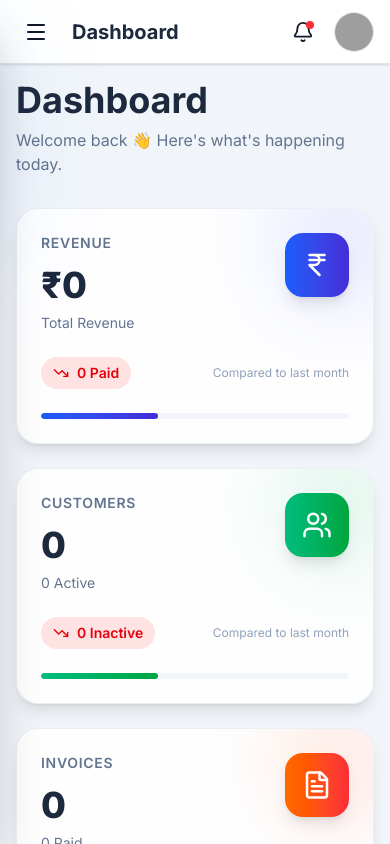
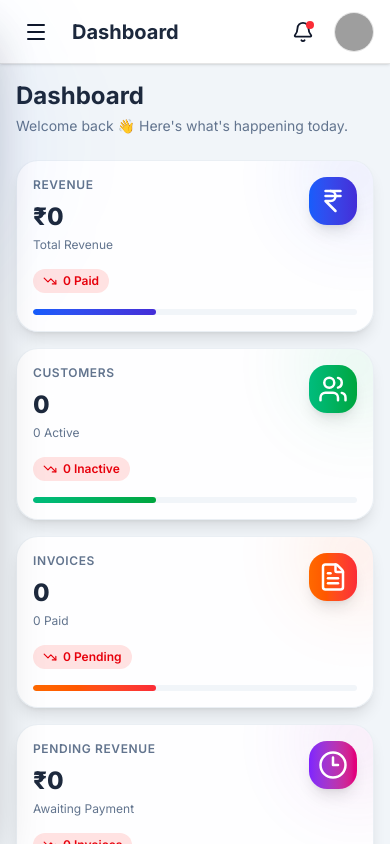
Before and after one commit to tanishktyagi17/brandspire-crm, a React (Vite) app in the folder client/: page /dashboard in a window 390 px wide. Built offline with nearby package versions, Linux system fonts and the light colour scheme; sample sign-in values are in the browser's storage; grey boxes are pictures that could not be loaded.

Commit message:
Make dashboard fully responsive for mobile devices

```diff
--- a/client/src/components/dashboard/QuickActions.jsx
+++ b/client/src/components/dashboard/QuickActions.jsx
@@ -14,48 +14,42 @@ const actions = [
     title: "Customer",
     subtitle: "Add Customer",
     icon: UserPlus,
-    color:
-      "from-blue-500 to-indigo-600",
+    color: "from-blue-500 to-indigo-600",
     path: "/customers",
   },
   {
     title: "Invoice",
     subtitle: "Create Invoice",
     icon: FileText,
-    color:
-      "from-emerald-500 to-green-600",
-    path: "/invoice",
+    color: "from-emerald-500 to-green-600",
+    path: "/invoice/new",
   },
   {
     title: "Lead",
     subtitle: "Manage Leads",
     icon: Target,
-    color:
-      "from-orange-500 to-red-500",
+    color: "from-orange-500 to-red-500",
     path: "/leads",
   },
   {
     title: "Task",
     subtitle: "Manage Tasks",
     icon: CheckSquare,
-    color:
-      "from-violet-500 to-purple-600",
+    color: "from-violet-500 to-purple-600",
     path: "/tasks",
   },
   {
     title: "Email",
     subtitle: "Coming Soon",
     icon: Mail,
-    color:
-      "from-cyan-500 to-sky-600",
+    color: "from-cyan-500 to-sky-600",
     disabled: true,
   },
   {
     title: "Reports",
     subtitle: "Coming Soon",
     icon: BarChart3,
-    color:
-      "from-pink-500 to-rose-600",
+    color: "from-pink-500 to-rose-600",
     disabled: true,
   },
 ];
@@ -64,18 +58,24 @@ export default function QuickActions() {
   const navigate = useNavigate();
 
   return (
-    <div className="rounded-3xl border bg-white p-6 shadow-xl h-full">
-      <div className="mb-6">
-        <h2 className="text-2xl font-bold text-slate-800">
+    <div className="h-full rounded-3xl border bg-white p-4 shadow-xl sm:p-5 lg:p-6">
+
+      {/* Header */}
+
+      <div className="mb-4 lg:mb-6">
+        <h2 className="text-lg font-bold text-slate-800 sm:text-xl lg:text-2xl">
           Quick Actions
         </h2>
 
-        <p className="mt-1 text-slate-500">
+        <p className="mt-1 text-xs text-slate-500 sm:text-sm lg:text-base">
           Frequently used CRM shortcuts.
         </p>
       </div>
 
-      <div className="grid grid-cols-2 gap-4">
+      {/* Actions */}
+
+      <div className="grid grid-cols-2 gap-3 sm:gap-4">
+
         {actions.map((action) => {
           const Icon = action.icon;
 
@@ -87,31 +87,56 @@ export default function QuickActions() {
                 !action.disabled &&
                 navigate(action.path)
               }
-              className={`group rounded-2xl p-4 text-left border transition-all duration-300
+              className={`
+                group
+                rounded-2xl
+                border
+                p-3
+                text-left
+                transition-all
+                duration-300
+                sm:p-4
+
                 ${
                   action.disabled
-                    ? "opacity-60 cursor-not-allowed"
+                    ? "cursor-not-allowed opacity-60"
                     : "hover:-translate-y-1 hover:shadow-xl"
-                }`}
+                }
+              `}
             >
               <div
-                className={`w-12 h-12 rounded-xl bg-gradient-to-r ${action.color}
-                flex items-center justify-center text-white shadow-lg`}
+                className={`
+                  flex
+                  h-10
+                  w-10
+                  items-center
+                  justify-center
+                  rounded-xl
+                  bg-gradient-to-r
+                  text-white
+                  shadow-lg
+                  sm:h-12
+                  sm:w-12
+                  ${action.color}
+                `}
               >
-                <Icon size={24} />
+                <Icon size={20} />
               </div>
 
-              <h3 className="mt-4 font-bold text-slate-800">
+              <h3 className="mt-3 text-sm font-bold text-slate-800 sm:mt-4 sm:text-base">
                 {action.title}
               </h3>
 
-              <p className="text-sm text-slate-500">
+              <p className="text-xs text-slate-500 sm:text-sm">
                 {action.subtitle}
               </p>
+
             </button>
           );
         })}
+
       </div>
+
     </div>
   );
 }
--- a/client/src/components/dashboard/RecentActivity.jsx
+++ b/client/src/components/dashboard/RecentActivity.jsx
@@ -6,36 +6,52 @@ const recentActivities = getRecentActivities();
 
 export default function RecentActivity() {
   return (
-    <div className="rounded-3xl border bg-white p-6 shadow-xl">
-      <h2 className="text-2xl font-bold text-slate-800">
+    <div className="rounded-3xl border bg-white p-4 shadow-xl sm:p-5 lg:p-6">
+
+      {/* Header */}
+
+      <h2 className="text-lg font-bold text-slate-800 sm:text-xl lg:text-2xl">
         Recent Activity
       </h2>
 
-      <div className="mt-6 space-y-5">
+      {/* Activities */}
+
+      <div className="mt-4 space-y-4 sm:mt-5 sm:space-y-5 lg:mt-6">
+
         {recentActivities.map((activity) => (
+
           <div
             key={activity.id}
-            className="flex items-start gap-4"
+            className="flex items-start gap-3 sm:gap-4"
           >
-            <div className="rounded-full bg-blue-100 p-2">
+
+            <div className="flex h-10 w-10 shrink-0 items-center justify-center rounded-full bg-blue-100 sm:h-11 sm:w-11 lg:h-12 lg:w-12">
+
               <Clock3
                 size={18}
-                className="text-blue-600"
+                className="text-blue-600 sm:h-5 sm:w-5"
               />
+
             </div>
 
-            <div>
-              <p className="font-medium">
+            <div className="min-w-0 flex-1">
+
+              <p className="text-sm font-medium text-slate-800 sm:text-base break-words">
                 {activity.title}
               </p>
 
-              <p className="text-sm text-gray-500">
+              <p className="mt-1 text-xs text-gray-500 sm:text-sm">
                 {activity.time}
               </p>
+
             </div>
+
           </div>
+
         ))}
+
       </div>
+
     </div>
   );
 }
--- a/client/src/components/dashboard/StatCard.jsx
+++ b/client/src/components/dashboard/StatCard.jsx
@@ -16,8 +16,8 @@ export default function StatCard({
       initial={{ opacity: 0, y: 25 }}
       animate={{ opacity: 1, y: 0 }}
       whileHover={{
-        y: -8,
-        scale: 1.03,
+        y: -6,
+        scale: 1.02,
       }}
       transition={{
         duration: 0.35,
@@ -26,13 +26,16 @@ export default function StatCard({
         relative
         overflow-hidden
         rounded-3xl
-        bg-white/90
-        backdrop-blur-xl
         border
         border-slate-200/70
+        bg-white/90
+        p-4
         shadow-lg
+        backdrop-blur-xl
+        transition-all
         hover:shadow-2xl
-        p-6
+        sm:p-5
+        lg:p-6
       "
     >
       {/* Decorative Background */}
@@ -41,60 +44,76 @@ export default function StatCard({
           absolute
           -right-10
           -top-10
-          h-36
-          w-36
+          h-28
+          w-28
           rounded-full
           opacity-10
           blur-2xl
+          lg:h-36
+          lg:w-36
           ${color}
         `}
       />
 
       {/* Top */}
       <div className="relative flex items-start justify-between">
-        <div>
-          <p className="text-sm font-semibold uppercase tracking-wider text-slate-500">
+
+        <div className="flex-1 min-w-0">
+
+          <p className="text-xs font-semibold uppercase tracking-wider text-slate-500 sm:text-sm">
             {title}
           </p>
 
-          <h2 className="mt-3 text-4xl font-extrabold text-slate-800">
+          <h2 className="mt-2 break-words text-2xl font-extrabold text-slate-800 sm:text-3xl lg:text-4xl">
             {value}
           </h2>
 
-          <p className="mt-2 text-sm text-slate-500">
+          <p className="mt-1 text-xs text-slate-500 sm:text-sm">
             {subtitle}
           </p>
+
         </div>
 
         <div
           className={`
+            ml-3
             flex
-            h-16
-            w-16
+            h-12
+            w-12
+            shrink-0
             items-center
             justify-center
             rounded-2xl
             text-white
             shadow-lg
+            sm:h-14
+            sm:w-14
+            lg:h-16
+            lg:w-16
             ${color}
           `}
         >
           {icon}
         </div>
+
       </div>
 
       {/* Bottom */}
-      <div className="relative mt-6 flex items-center justify-between">
+      <div className="relative mt-4 flex items-center justify-between gap-3 lg:mt-6">
+
         <div
           className={`
             flex
             items-center
-            gap-2
+            gap-1.5
             rounded-full
-            px-3
-            py-1.5
-            text-sm
+            px-2.5
+            py-1
+            text-xs
             font-semibold
+            sm:px-3
+            sm:py-1.5
+            sm:text-sm
             ${
               positive
                 ? "bg-emerald-100 text-emerald-700"
@@ -103,30 +122,35 @@ export default function StatCard({
           `}
         >
           {positive ? (
-            <TrendingUp size={16} />
+            <TrendingUp size={14} />
           ) : (
-            <TrendingDown size={16} />
+            <TrendingDown size={14} />
           )}
 
           {change}
         </div>
 
-        <span className="text-xs text-slate-400">
+        <span className="hidden text-xs text-slate-400 lg:block">
           Compared to last month
         </span>
+
       </div>
 
-      {/* Progress Line */}
-      <div className="mt-6 h-1.5 overflow-hidden rounded-full bg-slate-100">
+      {/* Progress */}
+      <div className="mt-4 h-1.5 overflow-hidden rounded-full bg-slate-100 lg:mt-6">
+
         <motion.div
           initial={{ width: 0 }}
-          animate={{ width: positive ? "82%" : "38%" }}
+          animate={{
+            width: positive ? "82%" : "38%",
+          }}
           transition={{
             duration: 1.2,
             ease: "easeOut",
           }}
           className={`h-full rounded-full ${color}`}
         />
+
       </div>
     </motion.div>
   );
--- a/client/src/pages/Dashboard.jsx
+++ b/client/src/pages/Dashboard.jsx
@@ -24,7 +24,7 @@ export default function Dashboard() {
     hidden: {},
     visible: {
       transition: {
-        staggerChildren: 0.1,
+        staggerChildren: 0.08,
       },
     },
   };
@@ -38,27 +38,27 @@ export default function Dashboard() {
       opacity: 1,
       y: 0,
       transition: {
-        duration: 0.45,
+        duration: 0.4,
       },
     },
   };
 
   return (
-    <DashboardLayout title="Dashboard">
+    <DashboardLayout>
       <motion.div
-        className="space-y-8"
         variants={containerVariants}
         initial="hidden"
         animate="visible"
+        className="space-y-6 lg:space-y-8"
       >
         {/* Header */}
 
         <motion.div variants={itemVariants}>
-          <h1 className="text-4xl font-bold text-slate-800">
+          <h1 className="text-2xl font-bold text-slate-800 sm:text-3xl lg:text-4xl">
             Dashboard
           </h1>
 
-          <p className="mt-2 text-slate-500">
+          <p className="mt-1 text-sm text-slate-500 sm:mt-2 sm:text-base">
             Welcome back 👋 Here's what's happening today.
           </p>
         </motion.div>
@@ -67,7 +67,7 @@ export default function Dashboard() {
 
         <motion.div
           variants={itemVariants}
-          className="grid gap-6 md:grid-cols-2 xl:grid-cols-4"
+          className="grid grid-cols-1 gap-4 sm:grid-cols-2 xl:grid-cols-4 lg:gap-6"
         >
           <StatCard
             title="Revenue"
@@ -110,7 +110,7 @@ export default function Dashboard() {
 
         <motion.div
           variants={itemVariants}
-          className="grid grid-cols-1 xl:grid-cols-3 gap-6"
+          className="grid grid-cols-1 gap-4 lg:gap-6 xl:grid-cols-3"
         >
           <div className="xl:col-span-2">
             <RevenueChart />
@@ -123,7 +123,7 @@ export default function Dashboard() {
 
         <motion.div
           variants={itemVariants}
-          className="grid grid-cols-1 xl:grid-cols-3 gap-6"
+          className="grid grid-cols-1 gap-4 lg:gap-6 xl:grid-cols-3"
         >
           <CustomerPieChart />
 
```
Also changed, not shown: client/src/components/dashboard/CustomerPieChart.jsx (+58 -7 lines), client/src/components/dashboard/RevenueChart.jsx (+36 -17 lines), client/src/components/dashboard/RevenuePieChart.jsx (+20 -12 lines).
